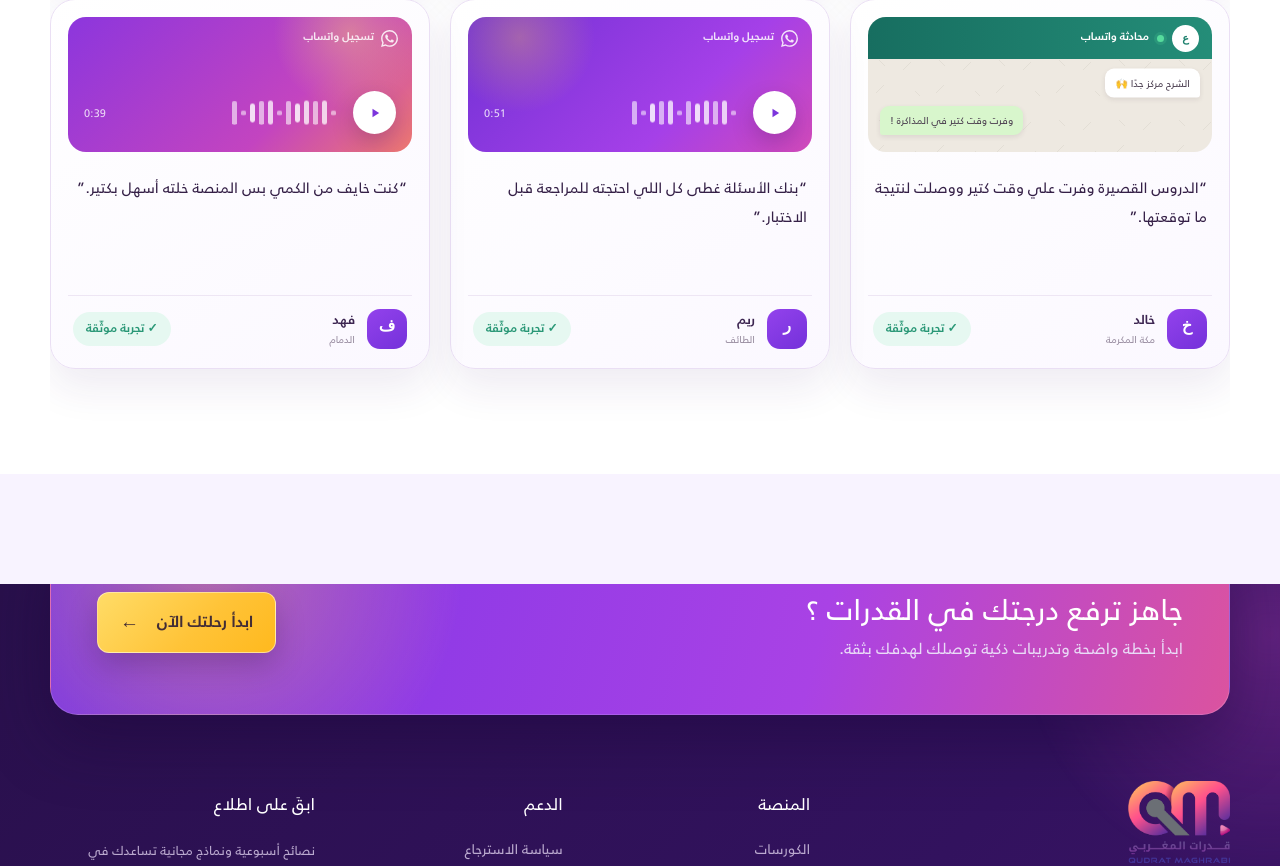
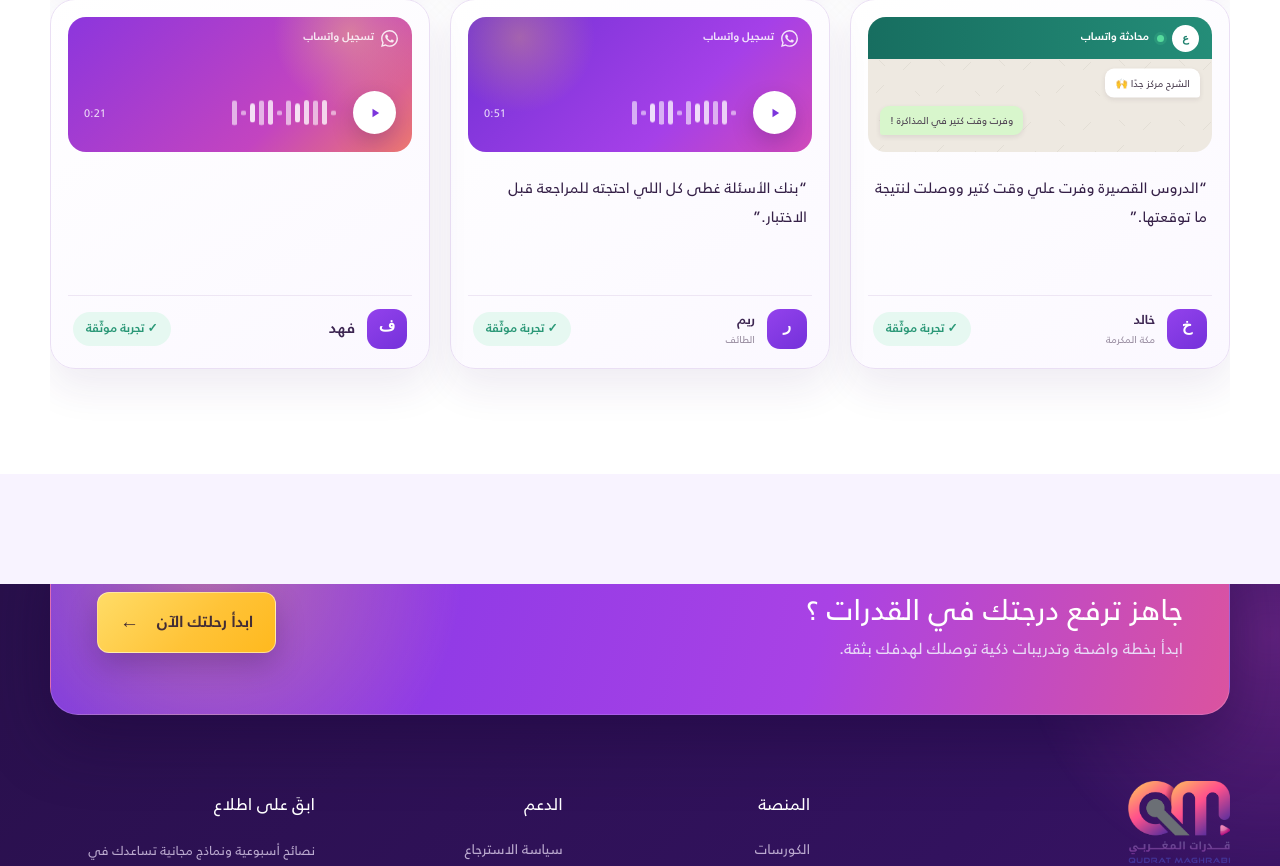
Before and after one commit to KareemPro-Hub/qudrat-maghrabi, a React (Vite) app: page / in a window 1280 px wide. Shown: the part 3738-4604 px from the top of the page. Built offline with nearby package versions, Linux system fonts and the light colour scheme; no server answers; a web font is replaced by a local one.

Commit message:
reviews: real audio testimonial for Fahd

```diff
--- a/src/pages/Home.tsx
+++ b/src/pages/Home.tsx
@@ -83,7 +83,7 @@ const testimonials: Testimonial[] = [
   { kind: 'whatsapp', quote: 'الدروس القصيرة وفرت علي وقت كتير ووصلت لنتيجة ما توقعتها.', name: 'خالد', city: 'مكة المكرمة',
     chat: ['الشرح مركز جدًا 🙌', 'وفرت وقت كتير في المذاكرة !'] },
   { kind: 'voice', warm: false, quote: 'بنك الأسئلة غطى كل اللي احتجته للمراجعة قبل الاختبار.', name: 'ريم', city: 'الطائف', time: '0:51' },
-  { kind: 'voice', warm: true, quote: 'كنت خايف من الكمي بس المنصة خلته أسهل بكتير.', name: 'فهد', city: 'الدمام', time: '0:39' },
+  { kind: 'voice', warm: true, name: 'فهد', audio: '/reviews/review-fahd.mp3', time: '0:21' },
 ]
 
 function VoiceMedia({ t }: { t: Testimonial }) {
```
Also changed, not shown: 1 other file (tests, documents, lock files or other folders).
